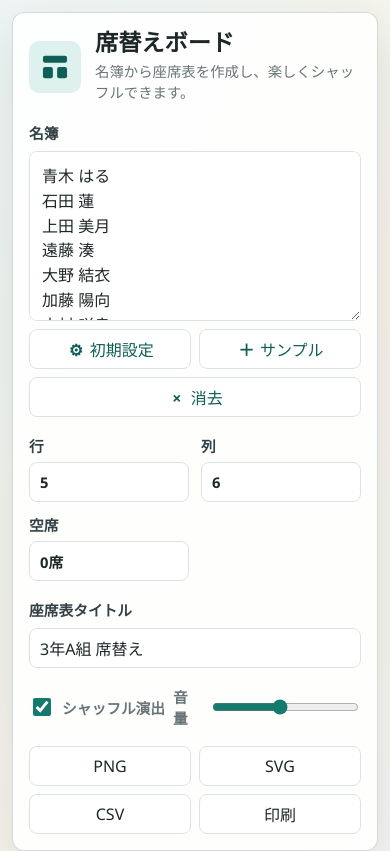
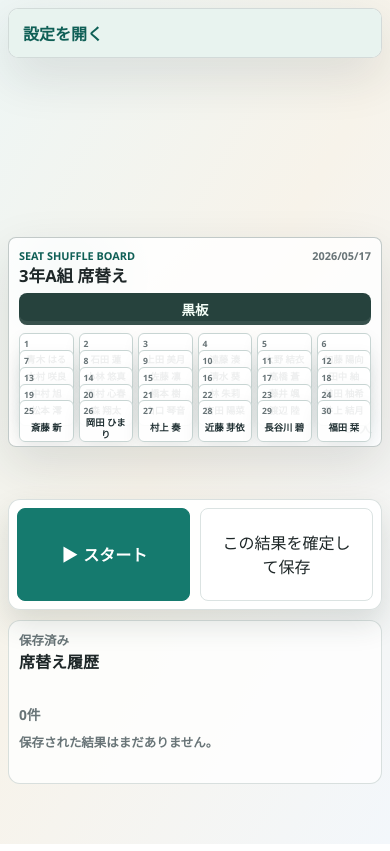
Before and after one commit to ShuheiAsaka/Sekigae, a plain HTML site: page index.html in a window 390 px wide. Shown: the top 851 px of the page. Drawn offline with Linux system fonts and the light colour scheme.

Commit message:
Add mobile responsive layout

```diff
--- a/app.js
+++ b/app.js
@@ -1,6 +1,7 @@
 const elements = {
   setupView: document.querySelector("#setupView"),
   appView: document.querySelector("#appView"),
+  mobileControls: document.querySelector(".mobile-controls"),
   basicSetupTab: document.querySelector("#basicSetupTab"),
   teacherSetupTab: document.querySelector("#teacherSetupTab"),
   setupTitleInput: document.querySelector("#setupTitleInput"),
@@ -1594,6 +1595,30 @@
 elements.printBtn.addEventListener("click", () => window.print());
 elements.confirmResultBtn.addEventListener("click", confirmCurrentResult);
 
+function syncMobileControls() {
+  if (!elements.mobileControls) return;
+  const mobileQuery = window.matchMedia("(max-width: 620px)");
+  const summary = elements.mobileControls.querySelector("summary");
+  const setCollapsed = (collapsed) => {
+    elements.mobileControls.classList.toggle("is-mobile-collapsed", collapsed);
+    if (summary) summary.textContent = collapsed ? "設定を開く" : "設定を閉じる";
+  };
+  const applyMode = () => {
+    setCollapsed(mobileQuery.matches);
+  };
+  applyMode();
+  summary?.addEventListener("click", (event) => {
+    if (!mobileQuery.matches) return;
+    event.preventDefault();
+    setCollapsed(!elements.mobileControls.classList.contains("is-mobile-collapsed"));
+  });
+  if (mobileQuery.addEventListener) {
+    mobileQuery.addEventListener("change", applyMode);
+  } else {
+    mobileQuery.addListener(applyMode);
+  }
+}
+
 function fitSetupToMembers() {
   const count = Math.max(1, state.members.length + state.emptySeats.size);
   const cols = Math.min(8, Math.max(4, Math.ceil(Math.sqrt(count * 1.25))));
@@ -1609,5 +1634,6 @@
   setMembers(sampleNames);
   syncSetupNumbersToMain();
 }
+syncMobileControls();
 renderSetup();
 render();
--- a/index.html
+++ b/index.html
@@ -4,7 +4,7 @@
     <meta charset="utf-8" />
     <meta name="viewport" content="width=device-width, initial-scale=1" />
     <title>席替えボード</title>
-    <link rel="stylesheet" href="./styles.css" />
+    <link rel="stylesheet" href="./styles.css?v=mobile-20260517" />
   </head>
   <body>
     <main class="setup-view is-hidden" id="setupView">
@@ -195,6 +195,8 @@
 
     <main class="app-shell" id="appView">
       <section class="control-panel" aria-label="席替え設定">
+        <details class="mobile-controls" open>
+          <summary>設定を開く</summary>
         <div class="brand-row">
           <div class="brand-mark" aria-hidden="true">
             <svg viewBox="0 0 48 48" role="img">
@@ -262,6 +264,7 @@
           <button id="csvBtn" type="button">CSV</button>
           <button id="printBtn" type="button">印刷</button>
         </div>
+        </details>
       </section>
 
       <section class="workspace" aria-label="座席表">
@@ -339,6 +342,6 @@
       </form>
     </dialog>
 
-    <script src="./app.js"></script>
+    <script src="./app.js?v=mobile-20260517"></script>
   </body>
 </html>
--- a/styles.css
+++ b/styles.css
@@ -422,6 +422,14 @@
   background: rgba(255, 255, 255, 0.86);
   box-shadow: var(--shadow);
   backdrop-filter: blur(12px);
+}
+
+.mobile-controls {
+  display: contents;
+}
+
+.mobile-controls summary {
+  display: none;
 }
 
 .brand-row {
@@ -1188,18 +1196,173 @@
   }
 
   .app-shell {
-    padding: 12px;
+    gap: 10px;
+    padding: 8px;
   }
 
   .control-panel {
-    padding: 16px;
+    position: sticky;
+    top: 8px;
+    z-index: 10;
+    display: block;
+    padding: 0;
+    overflow: hidden;
+    border-radius: 10px;
+  }
+
+  .mobile-controls {
+    display: block;
+  }
+
+  .mobile-controls summary {
+    display: block;
+    min-height: 44px;
+    padding: 12px 14px;
+    cursor: pointer;
+    color: var(--accent-dark);
+    background: rgba(232, 243, 239, 0.96);
+    font-weight: 900;
+    list-style-position: inside;
+  }
+
+  .mobile-controls > :not(summary) {
+    margin: 0 14px 12px;
+  }
+
+  .mobile-controls > :nth-child(2) {
+    margin-top: 14px;
+  }
+
+  .mobile-controls:not([open]) > :not(summary) {
+    display: none;
+  }
+
+  .mobile-controls.is-mobile-collapsed > :not(summary) {
+    display: none;
+  }
+
+  .brand-row {
+    align-items: flex-start;
+    gap: 10px;
+  }
+
+  .brand-mark {
+    flex-basis: 42px;
+    width: 42px;
+    height: 42px;
+  }
+
+  .brand-mark svg {
+    width: 28px;
+    height: 28px;
+  }
+
+  h1 {
+    font-size: 1.16rem;
+  }
+
+  .brand-row p {
+    font-size: 0.78rem;
+    line-height: 1.4;
+  }
+
+  textarea {
+    min-height: 96px;
+  }
+
+  .inline-actions {
+    display: grid;
+    grid-template-columns: 1fr;
   }
 
   .settings-grid,
   .export-actions {
+    display: grid;
     grid-template-columns: repeat(2, minmax(0, 1fr));
   }
 
+  .workspace {
+    gap: 10px;
+  }
+
+  .slide-area {
+    gap: 8px;
+    width: 100%;
+    padding: 10px;
+    border-radius: 8px;
+  }
+
+  .slide-header {
+    align-items: flex-start;
+    gap: 8px;
+  }
+
+  .slide-header h2 {
+    font-size: 1.04rem;
+  }
+
+  .date-label {
+    font-size: 0.68rem;
+  }
+
+  .blackboard {
+    min-height: 30px;
+    padding: 6px 10px;
+    font-size: 0.84rem;
+  }
+
+  .seat-grid {
+    gap: 5px;
+  }
+
+  .seat {
+    min-height: 42px;
+    padding: 4px;
+    border-radius: 6px;
+  }
+
+  .seat-number {
+    font-size: 0.54rem;
+  }
+
+  .seat-name {
+    font-size: clamp(0.58rem, 2.4vw, 0.82rem);
+  }
+
+  .result-actions {
+    position: sticky;
+    bottom: 8px;
+    z-index: 8;
+    padding: 8px;
+    border: 1px solid rgba(146, 166, 163, 0.35);
+    border-radius: 12px;
+    background: rgba(255, 255, 255, 0.94);
+    box-shadow: 0 14px 30px rgba(32, 59, 53, 0.14);
+  }
+
+  .result-actions button {
+    flex: 1 1 150px;
+    min-width: 0;
+  }
+
+  .saved-results-panel {
+    padding: 10px;
+  }
+
+  .saved-results-header,
+  .saved-result-item {
+    align-items: stretch;
+    flex-direction: column;
+  }
+
+  .saved-result-actions {
+    align-items: stretch;
+  }
+
+  .saved-result-actions button {
+    flex: 1 1 0;
+    min-width: 0;
+  }
 }
 
 @media print {
```
